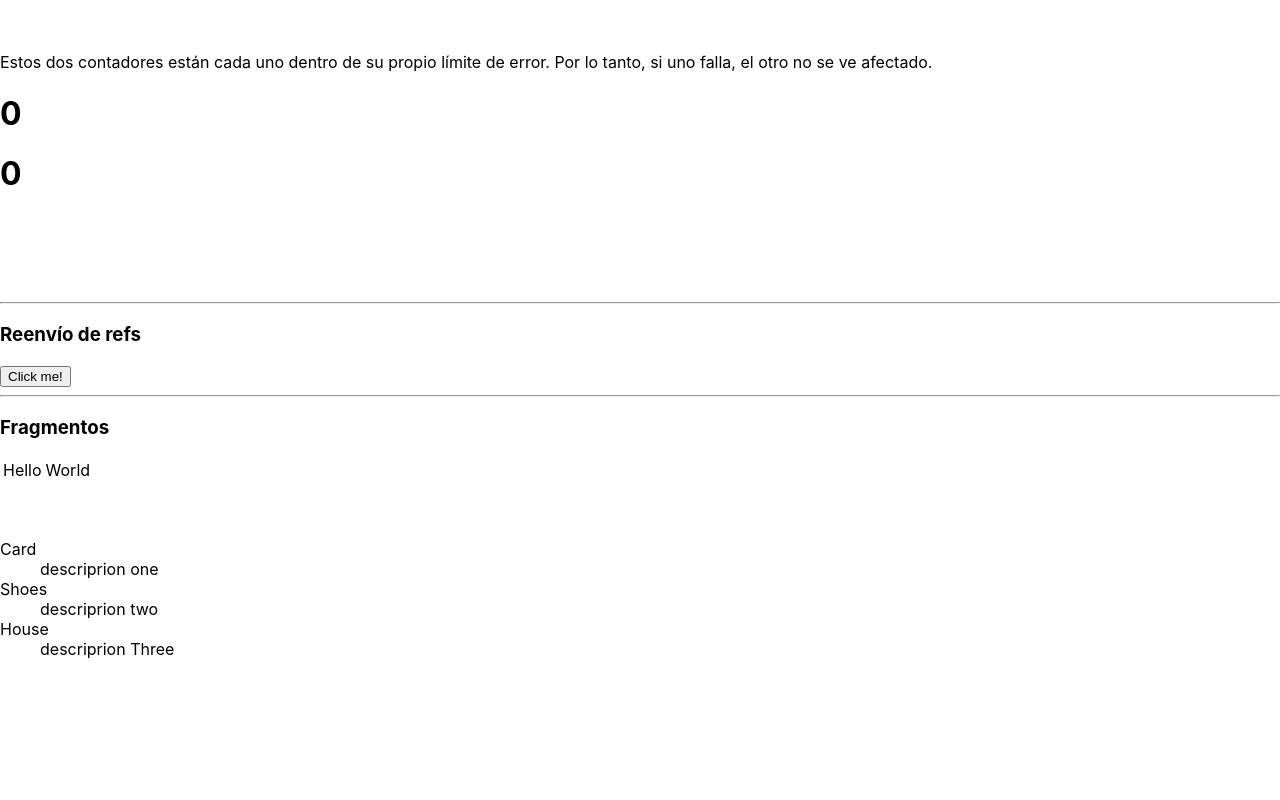
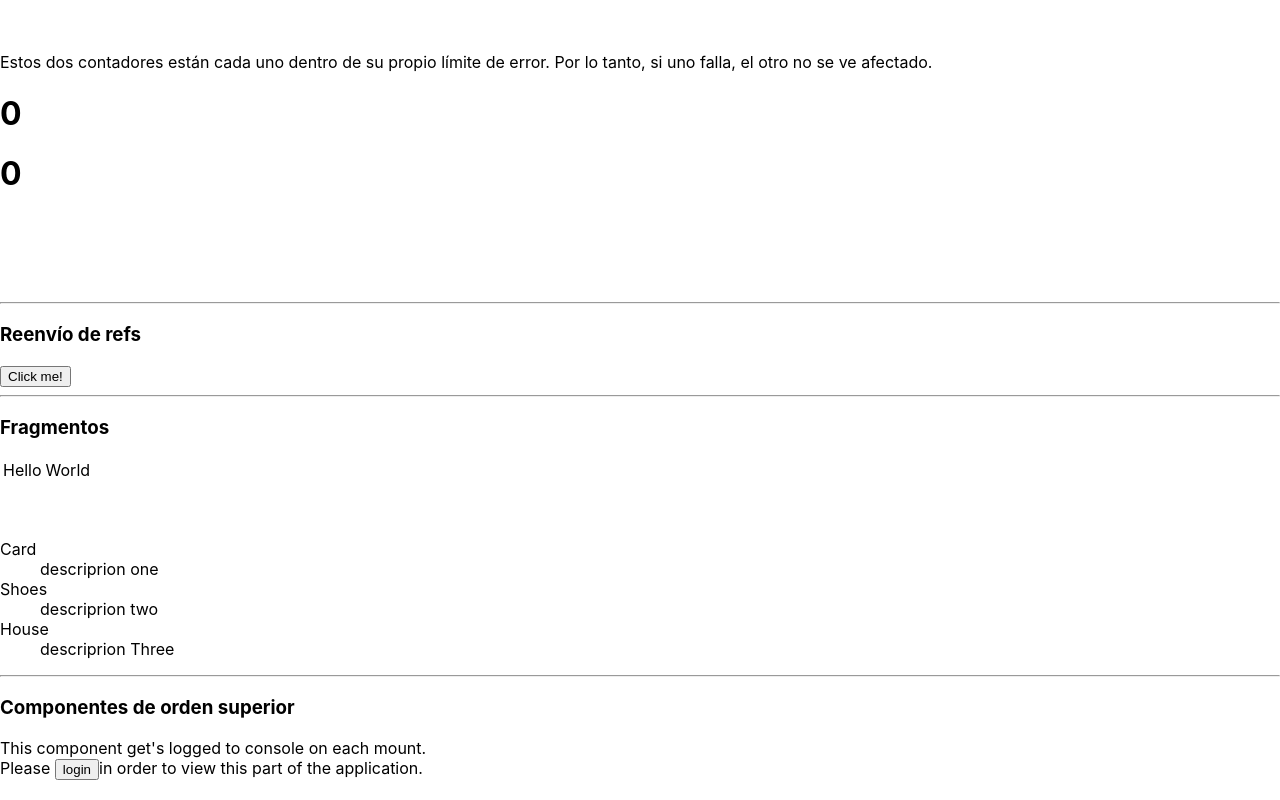
Before and after one commit to gibmyx/courseJs, a React (Create React App) app in the folder AdvanceGuides/advance-guide/: page / in a window 1280 px wide. Shown: the part 1664-2464 px from the top of the page. Before the commit the page ends 2339 px from the top, so only its background shows below. Built offline with nearby package versions, Linux system fonts and the light colour scheme.

Commit message:
feat: higher order components

```diff
--- /dev/null
+++ b/AdvanceGuides/advance-guide/src/components/Class09HigherOrderComponents.tsx
@@ -0,0 +1,23 @@
+import React from "react";
+import {Class09MyLoggedComponent} from "./Class09MyLoggedComponent";
+import {hocLogger} from "./Class09HocLogger";
+import {Class09RequireAuthentication} from "./Class09RequireAuthentication";
+import {Class09MyPrivateComponent} from "./Class09MyPrivateComponent";
+
+function Class09HigherOrderComponents() {
+
+    const HocLoggerComponent = hocLogger(Class09MyLoggedComponent);
+    const RequireAuthentication = Class09RequireAuthentication(Class09MyPrivateComponent);
+
+    return (
+        <div>
+            <hr/>
+            <h3>Componentes de orden superior</h3>
+            <HocLoggerComponent />
+            <RequireAuthentication Authenticated={false}/>
+            <br/>
+        </div>
+    )
+}
+
+export {Class09HigherOrderComponents}
--- /dev/null
+++ b/AdvanceGuides/advance-guide/src/components/Class09HocLogger.tsx
@@ -0,0 +1,12 @@
+import React from "react";
+
+export function hocLogger(Component: React.ComponentType) {
+    return class extends React.Component<any, any> {
+        componentDidMount() {
+            console.log('Hey, we are mounted!');
+        }
+        render() {
+            return <Component {...this.props} />;
+        }
+    }
+}
--- /dev/null
+++ b/AdvanceGuides/advance-guide/src/components/Class09MyLoggedComponent.tsx
@@ -0,0 +1,9 @@
+function Class09MyLoggedComponent() {
+    return (
+        <div>
+            This component get's logged to console on each mount.
+        </div>
+    );
+}
+
+export {Class09MyLoggedComponent}
--- /dev/null
+++ b/AdvanceGuides/advance-guide/src/components/Class09MyPrivateComponent.tsx
@@ -0,0 +1,7 @@
+export function Class09MyPrivateComponent() {
+    return (
+        <div>
+            My secret search, that is only viewable by authenticated users.
+        </div>
+    );
+}
--- /dev/null
+++ b/AdvanceGuides/advance-guide/src/components/Class09RequireAuthentication.tsx
@@ -0,0 +1,37 @@
+import React from "react";
+
+function Class09RequireAuthentication(Component: React.ComponentType) {
+    return class AuthenticatedComponent extends React.Component<{ Authenticated: boolean }, any> {
+
+        constructor(props: { Authenticated: boolean }) {
+            super(props);
+            this.state = {
+                Authenticated: '',
+            };
+        }
+
+        render() {
+            const loginErrorMessage = (
+                <div>
+                    Please <button onClick={(event) => {
+                    event.preventDefault()
+                    event.stopPropagation()
+
+                    this.setState((preState: any) => ({
+                        Authenticated: !preState.Authenticated
+                    }))
+                }}>login</button>
+                    in order to view this part of the application.
+                </div>
+            );
+
+            return (
+                <div>
+                    {this.state.Authenticated ? <Component {...this.props} /> : loginErrorMessage}
+                </div>
+            );
+        }
+    };
+}
+
+export {Class09RequireAuthentication}
--- a/AdvanceGuides/advance-guide/src/index.tsx
+++ b/AdvanceGuides/advance-guide/src/index.tsx
@@ -10,6 +10,7 @@ import {Class05Context} from "./components/Class05Context";
 import {Class06ErrorBoundaries} from "./components/Class06ErrorBoundaries";
 import {Class07ForwardingRefs} from "./components/Class07ForwardingRefs";
 import {Class08Fragments} from "./components/Class08Fragments";
+import {Class09HigherOrderComponents} from "./components/Class09HigherOrderComponents";
 import {items} from "./data/items";
 
 
@@ -24,6 +25,7 @@ ReactDOM.render(
         <Class06ErrorBoundaries />
         <Class07ForwardingRefs />
         <Class08Fragments />
+        <Class09HigherOrderComponents />
     </React.StrictMode>,
     document.getElementById('root')
 );
```
